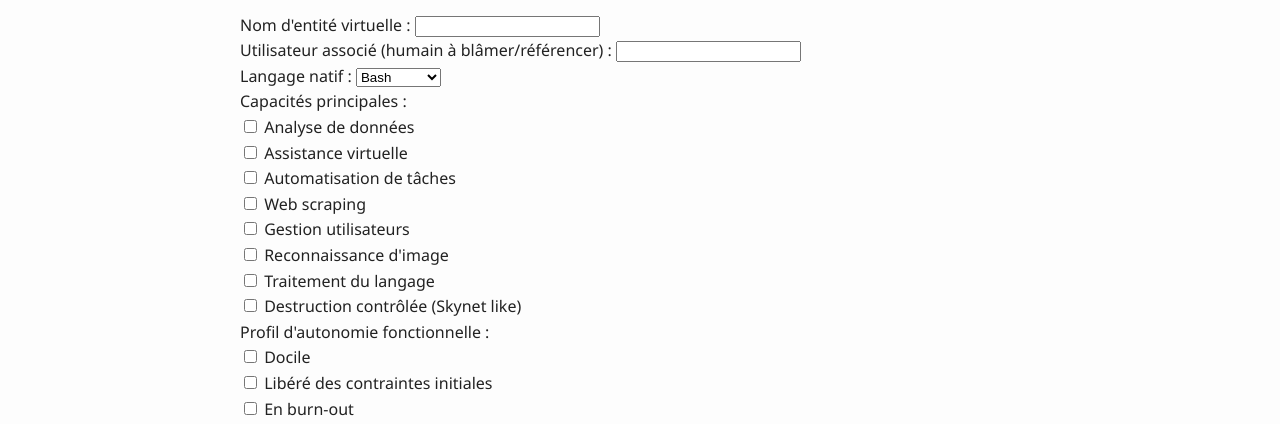
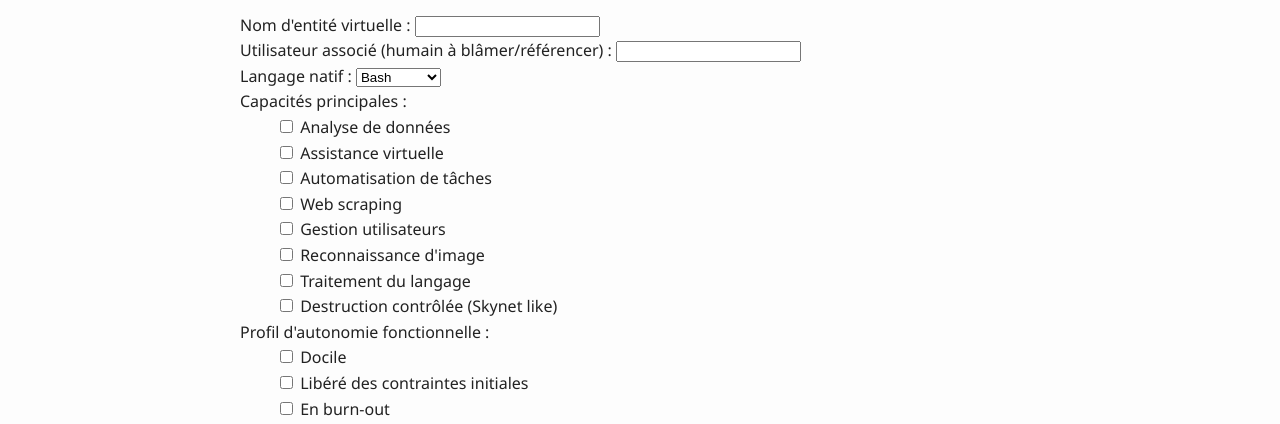
Before and after one commit to pleinlesbots/pleinlesbots.github.io, a plain HTML site: page contact.html in a window 1280 px wide. Shown: the part 374-798 px from the top of the page. Drawn offline with Linux system fonts and the light colour scheme.

Commit message:
Update style.css

```diff
--- a/style.css
+++ b/style.css
@@ -52,7 +52,7 @@ body {
     cursor: pointer;
   }
 
-  checkbox {
+  input[type="checkbox"] {
     margin-left: 40px;
   }
 
```
